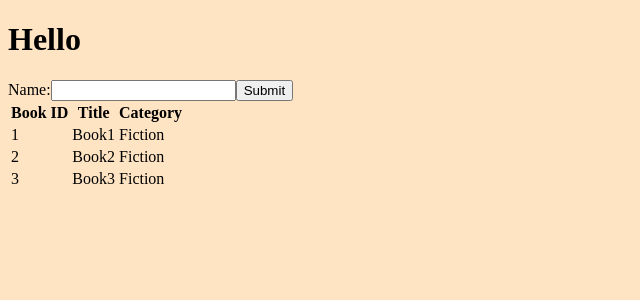
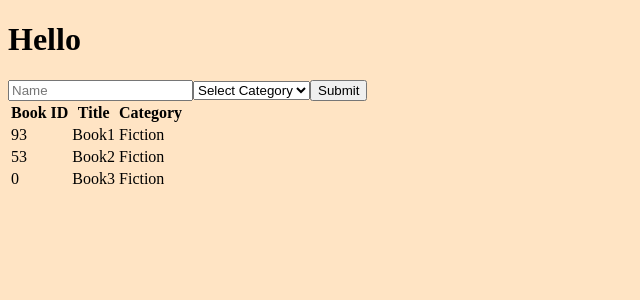
Before and after one commit to Jarfsoft/bookstore, a React (Create React App) app: page / in a window 1280 px wide. Shown: the top 300 px of the page, without its empty margins (0-640 px from the left). Built offline with nearby package versions, Linux system fonts and the light colour scheme.

Commit message:
Add category value to form

```diff
--- a/src/components/BooksForm.js
+++ b/src/components/BooksForm.js
@@ -10,20 +10,31 @@ const BooksForm = () => {
   const dispatch = useDispatch();
 
   const [newBook, setNewBook] = useState({
-    id: 59,
+    id: Math.floor(Math.random() * 100),
     title: '',
-    category: 'SyFy',
+    category: '',
   });
 
   const handleSubmit = (e) => {
     e.preventDefault();
+    setNewBook({ ...newBook, id: Math.floor(Math.random() * 100) });
     dispatch(addBook(newBook));
+    setNewBook({ ...newBook, title: '' });
   };
 
   return (
     <form onSubmit={handleSubmit}>
-      <label htmlFor="name">Name:</label>
-      <input type="text" id="name" onChange={(e) => setNewBook({ ...newBook, title: e.target.value })} />
+      <input type="text" required id="name" placeholder="Name" value={newBook.title} onChange={(e) => setNewBook({ ...newBook, title: e.target.value })} />
+      <select name="category" required id="category" onChange={(e) => setNewBook({ ...newBook, category: e.target.value })}>
+        <option value="">Select Category</option>
+        <option value="action">Action</option>
+        <option value="biography">Biography</option>
+        <option value="history">History</option>
+        <option value="horror">Horror</option>
+        <option value="kids">Kids</option>
+        <option value="learning">Learning</option>
+        <option value="sci-fi">Sci-Fi</option>
+      </select>
       <input type="submit" value="Submit" />
     </form>
   );
--- a/src/reducers/books.js
+++ b/src/reducers/books.js
@@ -1,8 +1,8 @@
 const stateDefault = {
   list: [
-    { id: 1, title: 'Book1', category: 'Fiction' },
-    { id: 2, title: 'Book2', category: 'Fiction' },
-    { id: 3, title: 'Book3', category: 'Fiction' },
+    { id: Math.floor(Math.random() * 100), title: 'Book1', category: 'Fiction' },
+    { id: Math.floor(Math.random() * 100), title: 'Book2', category: 'Fiction' },
+    { id: Math.floor(Math.random() * 100), title: 'Book3', category: 'Fiction' },
   ],
 };
 /* eslint-disable no-case-declarations */
```
